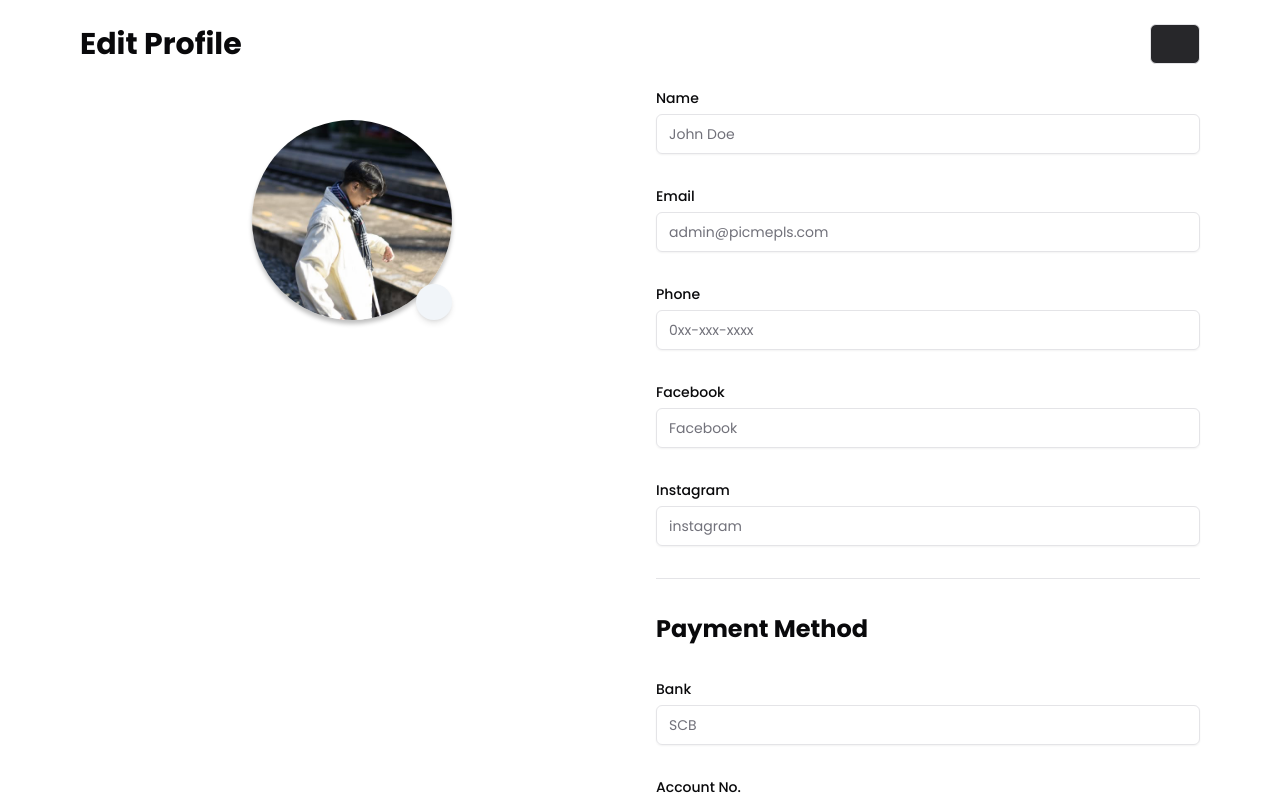
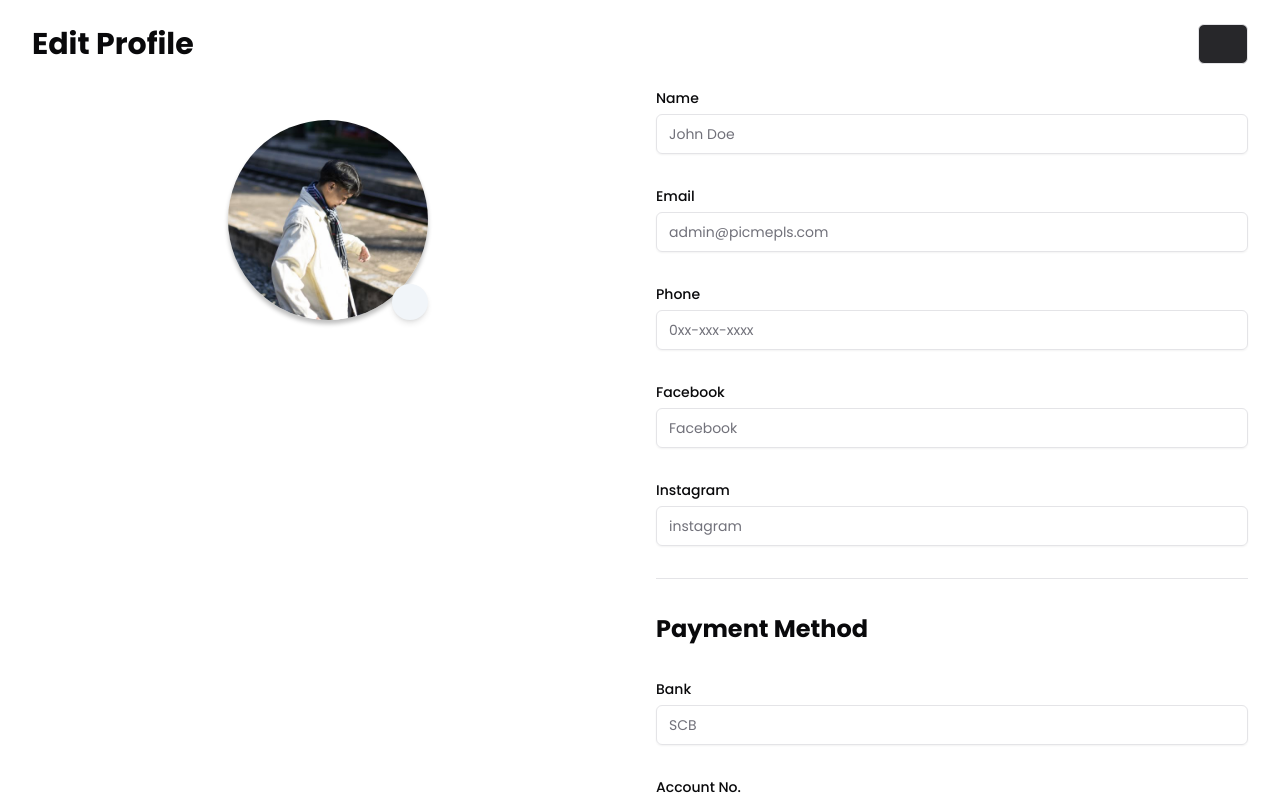
Before and after one commit to CP-RektMart/pic-me-pls-frontend, a Next.js app: page /profile in a window 1280 px wide. Shown: the top 800 px of the page. Built offline with nearby package versions, Linux system fonts and the light colour scheme; some icons are missing.

Commit message:
edit: padding

```diff
--- a/src/components/profile-page/index.tsx
+++ b/src/components/profile-page/index.tsx
@@ -39,7 +39,7 @@ export default function ProfilePageComponent({
   }
 
   return (
-    <div className='mx-12 my-6 flex-col gap-6 space-y-6 lg:px-8'>
+    <div className='my-6 flex-col gap-6 space-y-6 px-16 lg:px-8'>
       <div className='flex h-10 flex-row'>
         <h1 className='items-center self-center text-2xl font-bold lg:text-3xl'>
           Edit Profile
```
